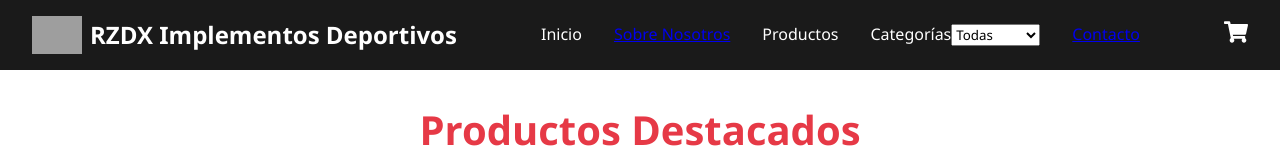
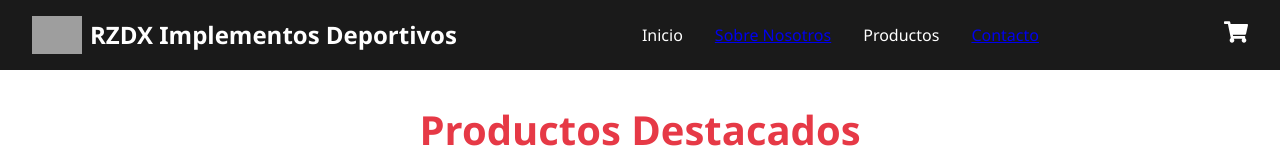
Before and after one commit to JLeonardoP93/RZDX, a React (Vite) app: page / in a window 1280 px wide. Shown: the top 160 px of the page. Built offline with nearby package versions, Linux system fonts and the light colour scheme; grey boxes are pictures that could not be loaded.

Commit message:
comenté categorias
para que no saliera por ahora

```diff
--- a/src/components/Navbar.jsx
+++ b/src/components/Navbar.jsx
@@ -17,16 +17,17 @@ function Navbar ({ cartItems, onHomeClick, onCartClick, onChange }) {
       </div>
 
       <ul className="nav-links">
-        <li onClick={onHomeClick}>Inicio</li>
+        <li onClick={onHomeClick}
+        link>Inicio</li>
         <li><a href='#about'>Sobre Nosotros</a></li>
         <li>Productos</li>
-        <li><label htmlFor='category'>Categorías</label>
+        {/* <li><label htmlFor='category'>Categorías</label>
         <select id='category' className='category-select' onChange={handleChangeCategory}>
           <option value='all'>Todas</option>
           <option value='Boxeo'>Boxeo</option>
           <option value='MMA'>MMA</option>
           <option value='accessories'>Accesorios</option></select>
-        </li>
+        </li> */}
         <li><a href='#contact'>Contacto</a></li>
       </ul>
 
```
